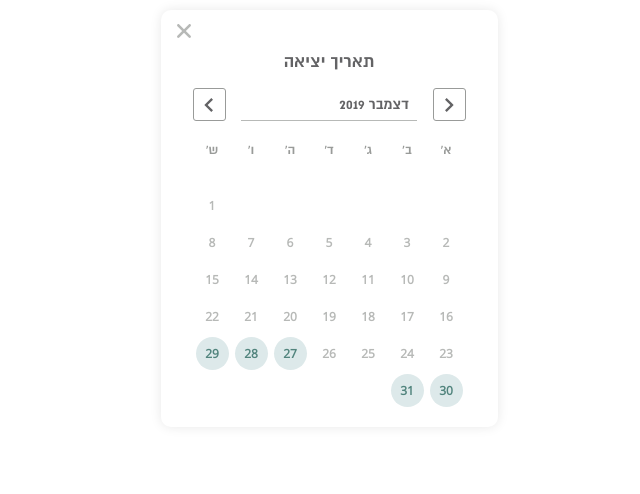
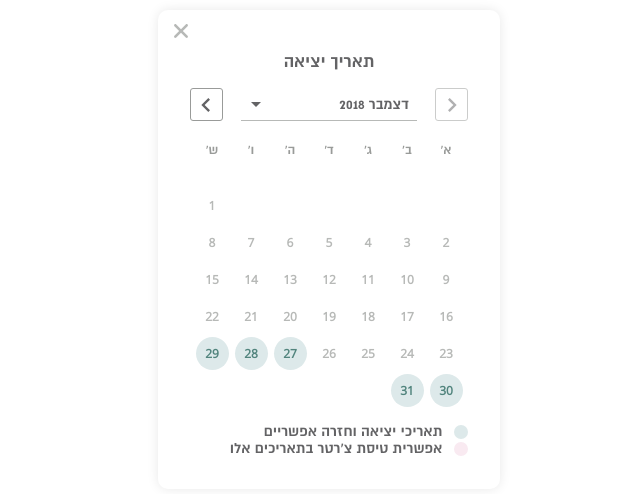
Before and after one commit to royair/react-datepicker, a React (Create React App) app: page / in a window 1280 px wide. Shown: the top 494 px of the page, without its empty margins (311-951 px from the left). Built offline with nearby package versions, Linux system fonts and the light colour scheme.

Commit message:
continue component division and implementing some UI

```diff
--- a/src/components/datepicker.jsx
+++ b/src/components/datepicker.jsx
@@ -1,118 +1,211 @@
 import React, { Component } from 'react';
 import moment from 'moment';
+import classNames from 'classnames';
 
-import Day from '../components/day';
-import Week from '../components/week';
+import Month from '../components/month';
+import { Legend } from '../components/legend';
+import { IconNext, IconPrevious, IconClose } from '../components/icons';
 
 import './datepicker.scss';
 
 const monthNames = ['ינואר', 'פברואר', 'מרץ', 'אפריל', 'מאי', 'יוני', 'יולי', 'אוגוסט', 'ספטמבר', 'אוקטובר', 'נובמבר', 'דצמבר'];
-
 
 class Datepicker extends Component {
 
   constructor(props) {
     super(props);
 
-    this.state = {};
+    this.state = {
+      months: [],
+      selectedMonth: {},
+      selectedDay: {},
+      isOpen: false,
+    };
   }
 
+  componentDidMount() {
+    for (let i = 0; i < 12; i++) {
+      const firstDayOfMonth = moment().startOf('month').add(i, 'M');
 
-  render() {
+      this.populateMonth(firstDayOfMonth);
+    }
+  }
 
+  populateMonth = (firstDayOfMonth) => {
     const today            = moment();
-    const startOfMonth     = moment().startOf('month');
-    const endOfMonth       = moment().endOf('month');
-    const endOfWeekMonth   = moment().endOf('month').day('saturday');
-    const startOfWeekMonth = moment().startOf('month').day('sunday');
+    const startOfMonth     = firstDayOfMonth;
+    const endOfMonth       = moment(firstDayOfMonth).endOf('month');
+    const endOfWeekMonth   = moment(firstDayOfMonth).endOf('month').day('saturday');
+    const startOfWeekMonth = moment(firstDayOfMonth).startOf('month').day('sunday');
     const current          = moment(startOfWeekMonth);
 
-    let week  = [];
-    let month = [];
+    let month = {
+      id: null,
+      selected: today.isSame(startOfMonth, 'month') ? true : false,
+      year: null,
+      value: null,
+      name: function () {
+        return `${this.year} ${monthNames[this.value]}`
+      },
+      weeks: []
+    };
+
+    let week = {
+      id: null,
+      days: []
+    };
 
     while (current.isSameOrBefore(endOfWeekMonth, 'day')) {
 
       let day = null;
 
       switch (true) {
+
         //set days until start of month, OR days from end of month to end of week of month
         case (current.isBetween(startOfWeekMonth, startOfMonth, 'day', '[)')):
         case (current.isBetween(endOfMonth, endOfWeekMonth, 'day', '(]')):
-          day = <Day key={current.format('x')}></Day>;
-
-          week.push(day);
+          day = {
+            id: current.format('x'),
+            value: undefined,
+            date: moment(current),
+            selectable: false
+          };
           break;
 
         //set days from start of month to end of month
         case (current.isBetween(startOfMonth, endOfMonth, 'day', '[]')):
-          day = <Day value={current.format('D')}
-                     selectable={current.isSameOrAfter(today, 'day')}
-                     key={current.format('x')}></Day>;
-
-          week.push(day);
+          day = {
+            id: current.format('x'),
+            value: current.format('D'),
+            date: moment(current),
+            selectable: current.isSameOrAfter(today, 'day')
+          };
           break;
       }
 
-      if (week.length === 7) {
-        week.reverse();
-        month.push(<Week key={month.length}>{week}</Week>);
-        week = [];
+      week.days.push(day);
+
+      if (week.days.length === 7) {
+        week.days.reverse();
+        week.id = month.weeks.length;
+        month.weeks.push(week);
+        week = {
+          id: null,
+          days: []
+        };
       }
 
       current.add(1, 'd');
     }
 
+    month.year  = startOfMonth.year();
+    month.value = startOfMonth.month();
+    month.id = `${month.year}-${month.value}`;
+
+    this.setState((state) => ({
+      months: [...state.months, month]
+    }));
+  };
+
+  getSelectedMonth = () => {
+    return this.state.months.find((month) => month.selected);
+  };
+
+  getSelectedMonthIndex = () => {
+    return this.state.months.findIndex((month) => month.selected);
+  };
+
+  onSelectMonth = () => {
+
+  };
+
+  onSelectDay = () => {
+
+  };
+
+  onNextMonth = () => {
+    const nextMonth = this.getNextMonth();
+
+    // abort in case of no next (end of array)
+    if (!nextMonth) return;
+
+    const months = this.state.months.map((month) => {
+      if (month.selected) month.selected = false && month;
+      if (month === nextMonth) month.selected = true;
+
+      return month;
+    });
+
+    this.setState((state) => ({ months: [...months] }));
+  };
+
+  onPrevMonth = () => {
+    const prevMonth = this.getPrevMonth();
+
+    // abort in case of no next (end of array)
+    if (!prevMonth) return;
+
+    const months = this.state.months.map((month) => {
+      if (month.selected) month.selected = false && month;
+      if (month === prevMonth) month.selected = true;
+
+      return month;
+    });
+
+    this.setState((state) => ({ months: [...months] }));
+  };
+
+  getNextMonth = () => {
+    const selectedMonthIndex = this.getSelectedMonthIndex();
+    return this.state.months[selectedMonthIndex + 1];
+  };
+
+  getPrevMonth = () => {
+    const selectedMonthIndex = this.getSelectedMonthIndex();
+    return this.state.months[selectedMonthIndex - 1];
+  };
+
+  onClickMonthList = () => {
+    this.setState((oldState) => ({ isOpen: !oldState.isOpen }));
+  };
+
+  arrowKeysHandler = (e) => {
+    // make sure to operate only if select is opened
+    if (!this.state.isOpen) return;
+
+
+  };
+
+  getMonthList = () => {
+    return this.state.months.map((month) => (<li key={month.id}>{month.name()}</li>));
+  };
+
+  render() {
     return (
       <div className='calendar'>
 
-        <div>
-          <svg className="icon-close" xmlns="http://www.w3.org/2000/svg"
-               viewBox="63 63 386 386">
-            <path
-              d="M437.5 386.6L306.9 256l130.6-130.6c14.1-14.1 14.1-36.8 0-50.9-14.1-14.1-36.8-14.1-50.9 0L256 205.1 125.4 74.5c-14.1-14.1-36.8-14.1-50.9 0-14.1 14.1-14.1 36.8 0 50.9L205.1 256 74.5 386.6c-14.1 14.1-14.1 36.8 0 50.9 14.1 14.1 36.8 14.1 50.9 0L256 306.9l130.6 130.6c14.1 14.1 36.8 14.1 50.9 0 14-14.1 14-36.9 0-50.9z"/>
-          </svg>
-        </div>
+        <IconClose className={'icon-close'}/>
 
         <div className="title">תאריך יציאה</div>
 
         <div className="month-picker">
 
-          <div className="icon-container">
-            <svg className="icon icon-next"
-                 xmlns="http://www.w3.org/2000/svg"
-                 viewBox="8 6 8 12">
-              <path d="M10 6L8.59 7.41 13.17 12l-4.58 4.59L10 18l6-6z"/>
-              <path d="M0 0h24v24H0z" fill="none"/>
-            </svg>
-          </div>
+          <IconNext className={'icon-next'}
+                    onClick={this.onNextMonth}
+                    disabled={!this.getNextMonth()}/>
 
-          <div className="months">
-            <div className="selected">2019 דצמבר</div>
+          <div className={classNames('months', { opened: this.state.isOpen })}>
+            <div
+              className="selected"
+              onClick={this.onClickMonthList}>{this.getSelectedMonth() && this.getSelectedMonth().name()}</div>
             <ul>
-              <li>2019 דצמבר</li>
-              <li> 2019 ינואר</li>
-              <li> 2019 פברואר</li>
-              <li> 2019 מרץ</li>
-              <li> 2019 אפריל</li>
-              <li> 2019 מאי</li>
-              <li> 2019 יוני</li>
-              <li> 2019 יולי</li>
-              <li> 2019 אוגוסט</li>
-              <li> 2019 ספטמבר</li>
-              <li> 2019 אוקטובר</li>
-              <li> 2019 נובמבר</li>
-              <li> 2019 דצמבר</li>
+              {this.getMonthList()}
             </ul>
           </div>
 
-          <div className="icon-container">
-            <svg className="icon icon-previous"
-                 xmlns="http://www.w3.org/2000/svg"
-                 viewBox="8 6 8 12">
-              <path d="M15.41 7.41L14 6l-6 6 6 6 1.41-1.41L10.83 12z"/>
-              <path d="M0 0h24v24H0z" fill="none"/>
-            </svg>
-          </div>
+          <IconPrevious className={'icon-previous'}
+                        onClick={this.onPrevMonth}
+                        disabled={!this.getPrevMonth()}/>
 
         </div>
 
@@ -126,14 +219,13 @@ class Datepicker extends Component {
           <div className="day">א'</div>
         </div>
 
-        <div className="month">
-          {month}
-        </div>
+        <Month month={this.getSelectedMonth()}></Month>
+
+        <Legend/>
 
       </div>
     )
   }
 }
 
-
 export default Datepicker;
--- a/src/components/datepicker.scss
+++ b/src/components/datepicker.scss
@@ -120,7 +120,6 @@ $size: 33px;
 
   .month-picker {
     display: flex;
-    flex-direction: row-reverse;
     align-items: center;
     justify-content: space-between;
 
@@ -134,6 +133,11 @@ $size: 33px;
       border-radius: 3px;
       cursor: pointer;
 
+      &.disable {
+        opacity: 0.5;
+        cursor: initial;
+      }
+
       .icon {
         width: 14px;
         height: 14px;
@@ -142,11 +146,31 @@ $size: 33px;
     }
 
     .months {
+      $triangleSize: 5px;
+
       position: relative;
       text-align: right;
       width: 176px;
       cursor: pointer;
       border-radius: 5px 5px 0 0;
+
+      &::before {
+        content: "";
+        position: absolute;
+        top: calc(50% - #{$triangleSize/2});
+        left: 10px;
+        width: 0;
+        height: 0;
+        border-style: solid;
+        border-width: $triangleSize $triangleSize 0 $triangleSize;
+        border-color: $dark-gray transparent transparent transparent;
+      }
+
+      &.opened::before {
+        border-width: 0 $triangleSize $triangleSize $triangleSize;
+        border-color: transparent transparent $dark-gray transparent;
+      }
+
 
       .selected {
         padding: 7px 8px;
--- /dev/null
+++ b/src/components/icons.jsx
@@ -0,0 +1,43 @@
+import React, { Component } from 'react';
+import classNames from "classnames";
+
+export function IconNext(props) {
+  return (
+    <div
+      className={classNames('icon-container', { disable: props.disabled })}
+      onClick={props.onClick}>
+      <svg className={classNames('icon', props.className)}
+           xmlns="http://www.w3.org/2000/svg"
+           viewBox="8 6 8 12">
+        <path d="M15.41 7.41L14 6l-6 6 6 6 1.41-1.41L10.83 12z"/>
+        <path d="M0 0h24v24H0z" fill="none"/>
+      </svg>
+    </div>
+  );
+};
+
+export function IconPrevious(props) {
+  return (
+    <div
+      className={classNames('icon-container', { disable: props.disabled })}
+      onClick={props.onClick}>
+      <svg className={classNames('icon', props.className)}
+           xmlns="http://www.w3.org/2000/svg"
+           viewBox="8 6 8 12">
+        <path d="M10 6L8.59 7.41 13.17 12l-4.58 4.59L10 18l6-6z"/>
+        <path d="M0 0h24v24H0z" fill="none"/>
+      </svg>
+    </div>
+  );
+}
+
+export function IconClose(props) {
+  return (
+    <svg className={classNames('icon', props.className)}
+         xmlns="http://www.w3.org/2000/svg"
+         viewBox="63 63 386 386">
+      <path
+        d="M437.5 386.6L306.9 256l130.6-130.6c14.1-14.1 14.1-36.8 0-50.9-14.1-14.1-36.8-14.1-50.9 0L256 205.1 125.4 74.5c-14.1-14.1-36.8-14.1-50.9 0-14.1 14.1-14.1 36.8 0 50.9L205.1 256 74.5 386.6c-14.1 14.1-14.1 36.8 0 50.9 14.1 14.1 36.8 14.1 50.9 0L256 306.9l130.6 130.6c14.1 14.1 36.8 14.1 50.9 0 14-14.1 14-36.9 0-50.9z"/>
+    </svg>
+  );
+}
--- /dev/null
+++ b/src/components/legend.jsx
@@ -0,0 +1,19 @@
+import React, { Component } from 'react';
+
+export function Legend() {
+  return (
+    <div className="legend">
+      <ul>
+        <li>
+          <span className='circle blue'></span>
+          <label>תאריכי יציאה וחזרה אפשריים</label>
+        </li>
+        <li>
+          <span className='circle pink'></span>
+          <label>אפשרית טיסת צ'רטר בתאריכים אלו</label>
+        </li>
+
+      </ul>
+    </div>
+  );
+}
--- /dev/null
+++ b/src/components/month.jsx
@@ -0,0 +1,29 @@
+import React, { Component } from 'react';
+import classNames from 'classnames';
+import Week from "./week";
+
+class Month extends Component {
+  constructor(props) {
+    super(props);
+
+  }
+
+  render() {
+    const className = classNames('month');
+    const weeks     = this.props.month.weeks.map((week) => <Week key={week.id}
+                                                                 week={week}></Week>);
+
+    return (
+      <div className={className}>{weeks}</div>
+    )
+  }
+}
+
+// set default props
+Month.defaultProps = {
+  month: {
+    weeks: []
+  }
+};
+
+export default Month;
--- a/src/components/week.jsx
+++ b/src/components/week.jsx
@@ -1,5 +1,6 @@
 import React, { Component } from 'react';
 import classNames from 'classnames';
+import Day from "./day";
 
 class Week extends Component {
   constructor(props) {
@@ -9,11 +10,20 @@ class Week extends Component {
 
   render() {
     const className = classNames('week');
+    const days      = this.props.week && this.props.week.days.map((day) => <Day
+      key={day.id} day={day}></Day>)
 
     return (
-      <div className={className}>{this.props.children}</div>
+      <div className={className}>{days}</div>
     )
   }
 }
 
+// set default props
+Week.defaultProps = {
+  week: {
+    days: []
+  }
+};
+
 export default Week;
```
Also changed, not shown: src/components/day.jsx (+7 -2 lines).
